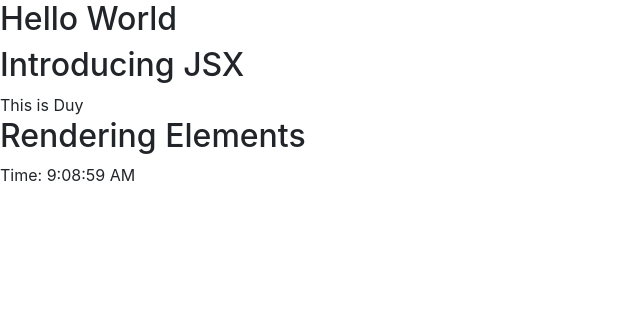
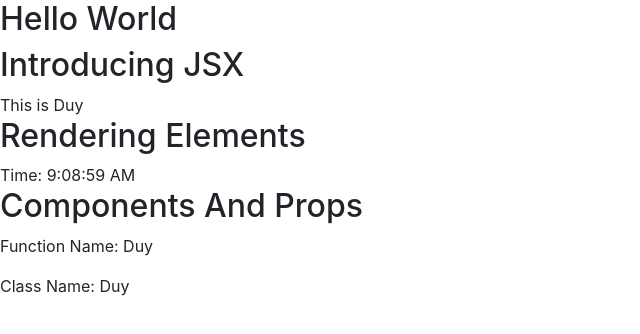
Before and after one commit to vietduy1512/react-indepth, a React (Create React App) app in the folder react-concepts/: page / in a window 1280 px wide. Shown: the top 334 px of the page, without its empty margins (0-640 px from the left). Built offline with nearby package versions, Linux system fonts and the light colour scheme.

Commit message:
Implement "Components and Props" section

```diff
--- a/react-concepts/src/App.js
+++ b/react-concepts/src/App.js
@@ -2,6 +2,7 @@ import React from 'react';
 import HelloWorldComponent from './components/hello-world/index';
 import IntroducingJSX from './components/introducing-JSX';
 import RenderingElements from './components/rendering-elements';
+import ComponentsAndProps from './components/components-and-props';
 
 function App() {
   return (
@@ -9,6 +10,7 @@ function App() {
       <HelloWorldComponent />
       <IntroducingJSX />
       <RenderingElements />
+      <ComponentsAndProps />
     </div>
   );
 }
--- /dev/null
+++ b/react-concepts/src/components/components-and-props/class-component.js
@@ -0,0 +1,13 @@
+import React from 'react';
+
+class ClassComponent extends React.Component {
+  render() {
+    return (
+      <div>
+        <p>Class Name: {this.props.name}</p>
+      </div>
+    );
+  }
+}
+
+export default ClassComponent;
--- /dev/null
+++ b/react-concepts/src/components/components-and-props/function-component.js
@@ -0,0 +1,11 @@
+import React from 'react';
+
+function FunctionComponent(props) {
+  return (
+    <div>
+      <p>Function Name: {props.name}</p>
+    </div>
+  );
+}
+
+export default FunctionComponent;
--- /dev/null
+++ b/react-concepts/src/components/components-and-props/index.js
@@ -0,0 +1,15 @@
+import React from 'react';
+import FunctionComponent from './function-component'
+import ClassComponent from './class-component'
+
+function ComponentsAndProps() {
+  return (
+    <div>
+      <h2>Components And Props</h2>
+      <FunctionComponent name="Duy" />  {/* Composing Components: is calling other components */}
+      <ClassComponent name="Duy" />
+    </div>
+  );
+}
+
+export default ComponentsAndProps;
```
